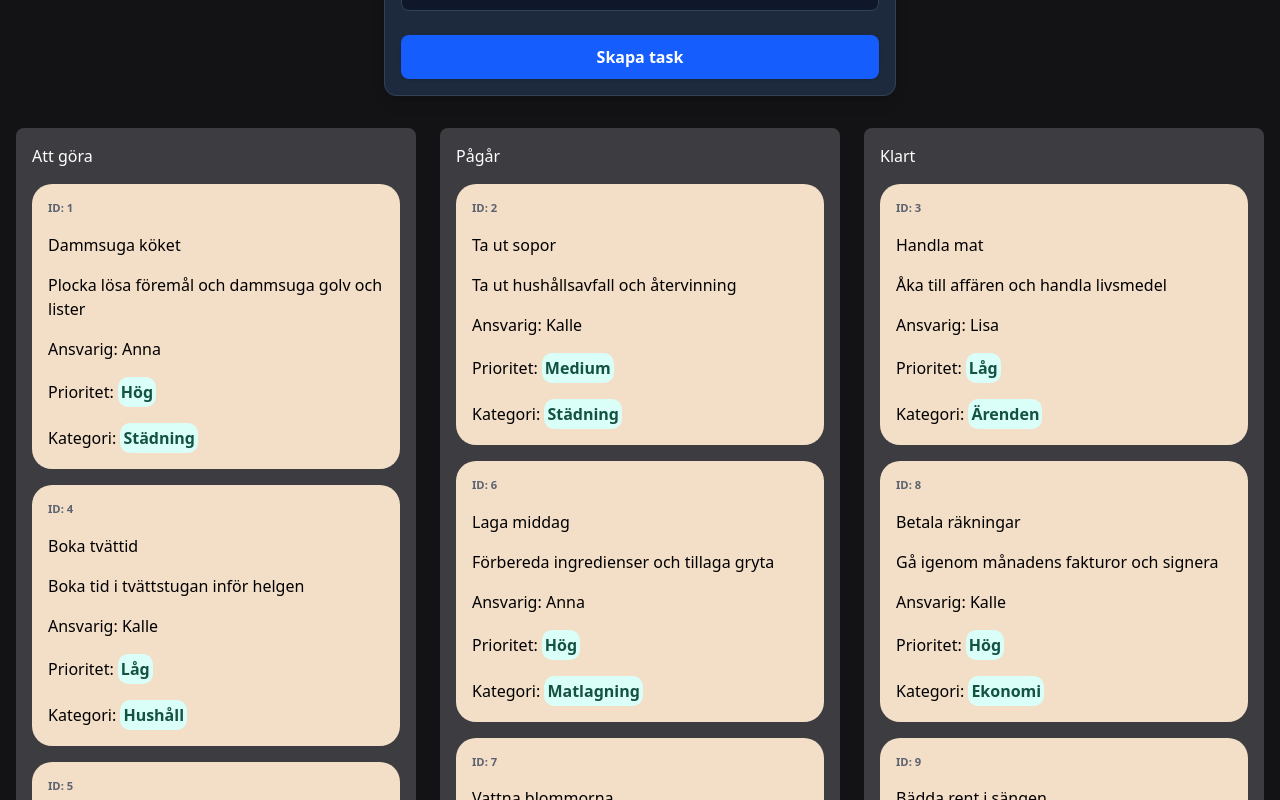
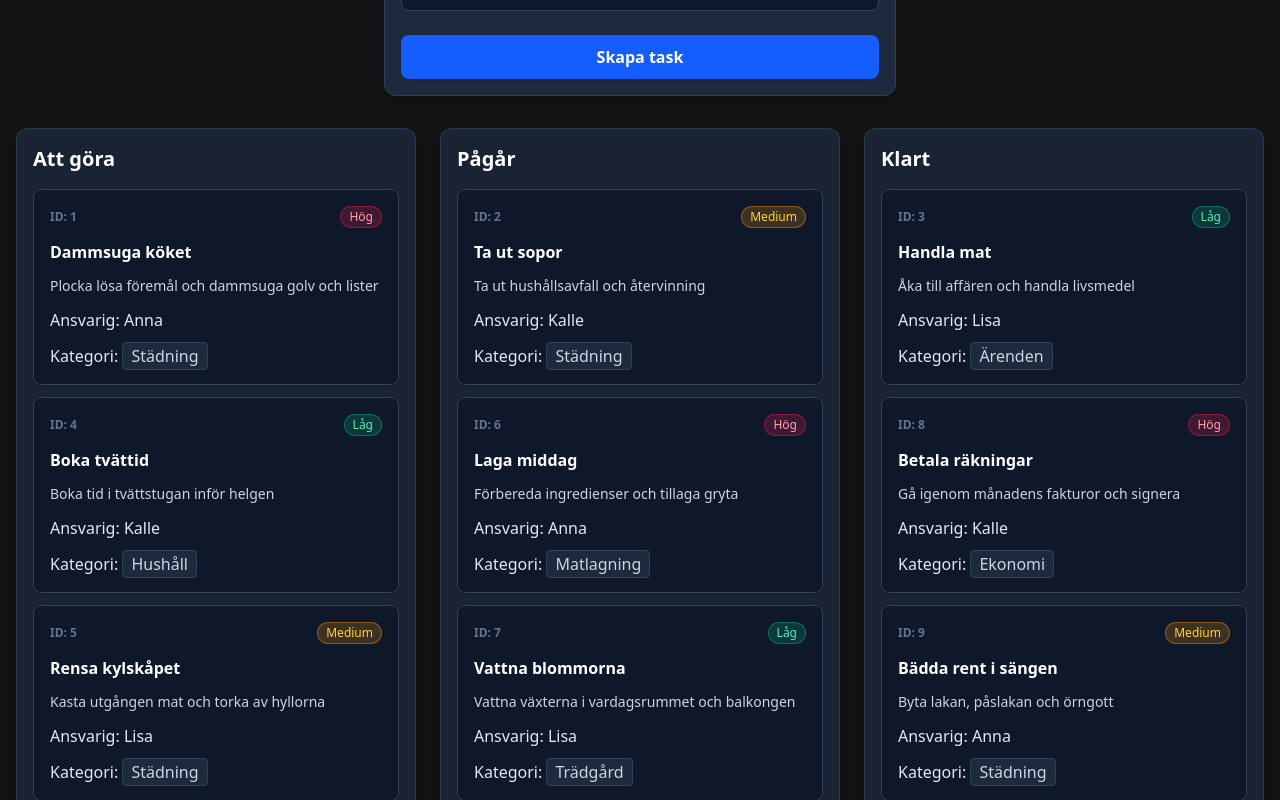
Before and after one commit to Jimmy-Grafstrom/task-board, a React (Vite) app: page / in a window 1280 px wide. Shown: the part 620-1420 px from the top of the page. Built offline with nearby package versions, Linux system fonts and the light colour scheme.

Commit message:
feat: enhance Column and TaskCard components with Tailwind CSS styling

```diff
--- a/src/components/Column.tsx
+++ b/src/components/Column.tsx
@@ -1,13 +1,16 @@
-import type { ReactNode } from "react";
+import type {ReactNode} from "react";
 type ColumnProps = {
     title: string;
     children?: ReactNode;
 }
-const Column = ({ title, children }: ColumnProps) => {
+const Column = ({title, children}: ColumnProps) => {
     return (
-        <section className={"column"}>
-            <h2>{title}</h2>
-            {children}
+        <section className="bg-slate-800/80 border border-slate-700/80
+  rounded-xl p-4 flex flex-col gap-4 text-left shadow-md">
+            <h2 className="text-xl font-bold text-white">{title}</h2>
+            <div className="flex flex-col gap-3">
+                {children}
+            </div>
         </section>
     );
 };
--- a/src/components/TaskCard.tsx
+++ b/src/components/TaskCard.tsx
@@ -8,15 +8,35 @@ type TaskCardProps = {
     category: string;
     priority: Priority;
 }
+const styles = {
+    card: "bg-slate-900 border border-slate-700 hover:border-slate-500 rounded-lg p-4 flex flex-col gap-3 text-slate-200 shadow-sm transition-colors",
+    header: "flex justify-between items-center text-xs",
+    id: "font-semibold text-slate-500",
+    title: "text-base font-bold text-white",
+    description: "text-sm text-slate-300",
+    footer: "pt-2 border-t border-slate-800 flex justify-between items-center text-xs text-slate-400",
+    categoryBadge: "bg-slate-800 text-slate-300 px-2 py-0.5 rounded border border-slate-700",
+    h3: "text-base font-bold text-white",
+}
+const priorityColors: Record<Priority, string> = {
+    'Hög': 'bg-rose-500/20 text-rose-300 border-rose-500/40',
+    'Medium': 'bg-amber-500/20 text-amber-300 border-amber-500/40',
+    'Låg': 'bg-emerald-500/20 text-emerald-300 border-emerald-500/40',
+};
+
+
+
 const TaskCard = (props: TaskCardProps) => {
     return (
-        <article className={"task-card"}>
-            <span className={"task-id"}>ID: {props.id}</span>
-            <h3>{props.title}</h3>
-            <p>{props.description}</p>
+        <article className={styles.card}>
+            <div className={styles.header}>
+                    <span className={styles.id}>ID: {props.id}</span>
+                    <span className={`px-2 py-0.5 rounded-full border text-xs ${priorityColors[props.priority]}`}>{props.priority}</span>
+            </div>
+            <h3 className={styles.h3}>{props.title}</h3>
+            <p className={styles.description}>{props.description}</p>
             <p>Ansvarig: {props.assignee}</p>
-            <p>Prioritet: <span className={"badge"}>{props.priority}</span></p>
-            <p>Kategori: <span className={"badge"}>{props.category}</span></p>
+            <p>Kategori: <span className={styles.categoryBadge}>{props.category}</span></p>
         </article>
     );
 };
```
